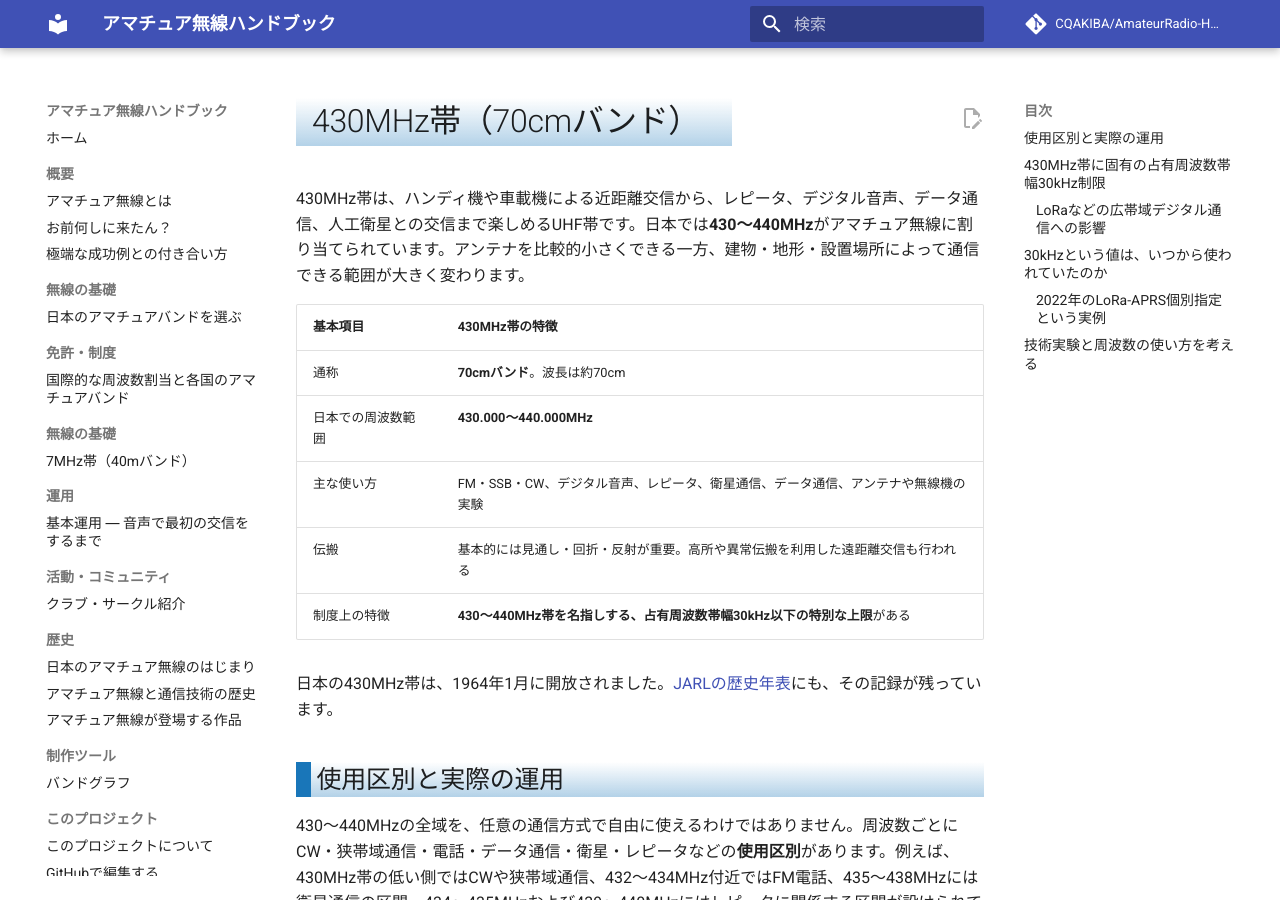
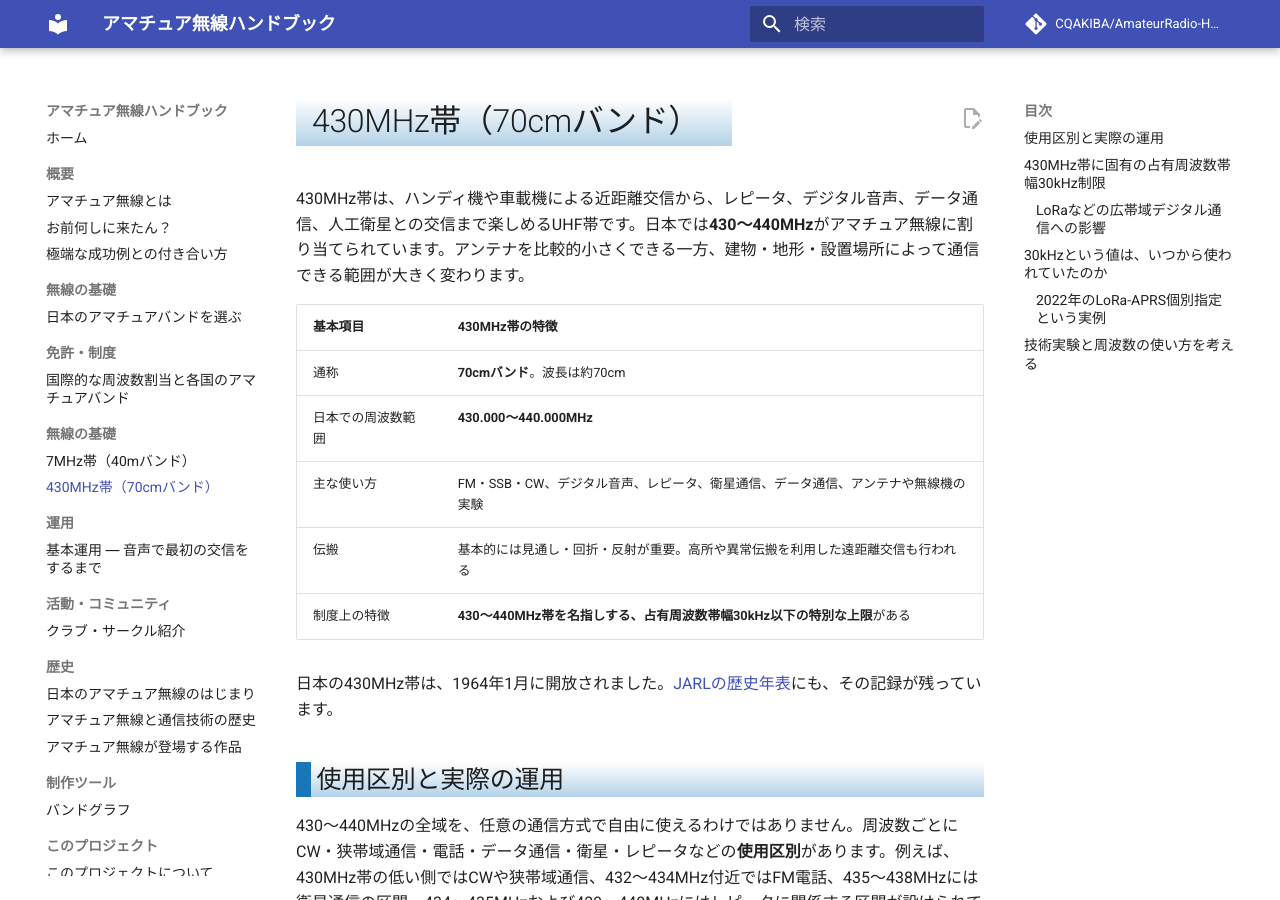
Before and after one commit to CQAKIBA/AmateurRadio-Handbook, an MkDocs documentation site: the page built from docs/02_無線の基礎/430MHz帯.md, in a window 1280 px wide and 900 px high. Built offline with MkDocs 1.6.1 and Material for MkDocs 9.7.7, drawn with Linux system fonts in a browser that asks for light colours; comment, search, counter and statistics services are not loaded.

Commit message:
nav: link 430 MHz guide next to the 7 MHz band page

```diff
--- a/mkdocs.yml
+++ b/mkdocs.yml
@@ -20,6 +20,7 @@ nav:
       - 国際的な周波数割当と各国のアマチュアバンド: 01_免許・制度/international-frequency-allocations.md
   - 無線の基礎:
       - 7MHz帯（40mバンド）: 02_無線の基礎/7MHz帯.md
+      - 430MHz帯（70cmバンド）: 02_無線の基礎/430MHz帯.md
   - 運用:
       - 基本運用 ― 音声で最初の交信をするまで: 06_運用/基本運用.md
   - 活動・コミュニティ:
```
